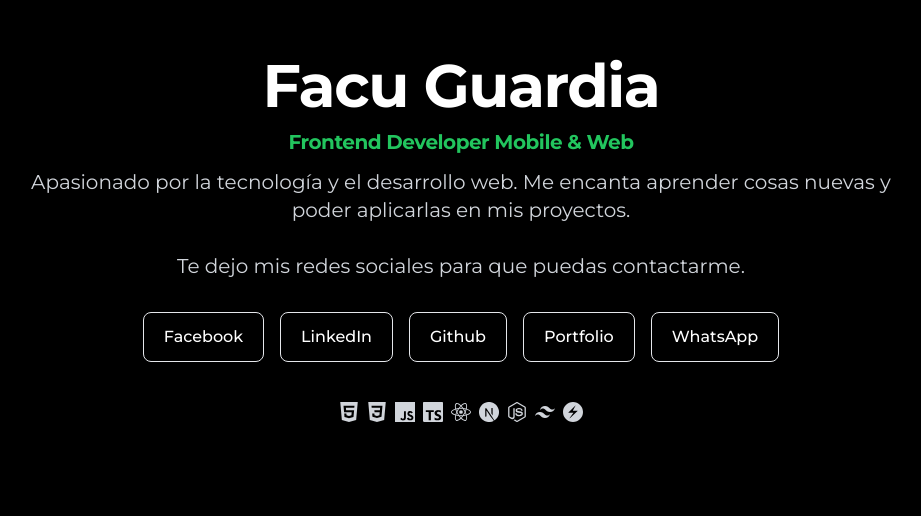
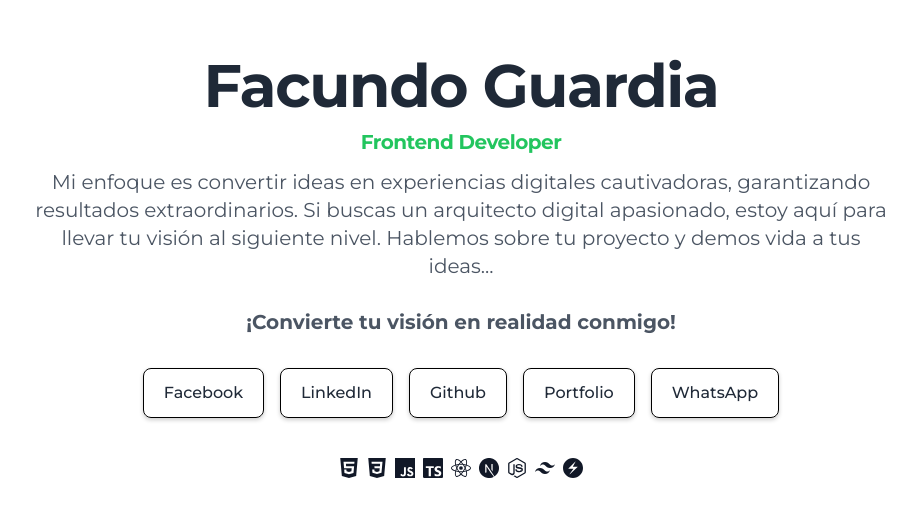
Before and after one commit to facuguardia/dinamic-links, a Next.js app: page / in a window 1280 px wide. Shown: the top 516 px of the page, without its empty margins (179-1100 px from the left). Built offline with nearby package versions, Linux system fonts and the light colour scheme.

Commit message:
Update Footer and Home page styles

```diff
--- a/src/app/components/Footer.tsx
+++ b/src/app/components/Footer.tsx
@@ -13,7 +13,7 @@ import {
 function Footer() {
   return (
     <footer>
-      <div className="flex justify-center items-center gap-2 text-xl text-gray-300">
+      <div className="flex justify-center items-center gap-2 text-xl text-gray-900">
         <SiHtml5 />
         <SiCss3 />
         <SiJavascript />
--- a/src/app/page.tsx
+++ b/src/app/page.tsx
@@ -3,26 +3,29 @@ import Footer from "./components/Footer";
 
 export default function Home() {
   return (
-    <section className="bg-black px-4">
+    <section className="bg-white px-4">
       <div className="h-screen text-center pt-14 pb-7">
-        <h1 className="mb-4 text-4xl font-extrabold tracking-tight leading-none text-white md:text-5xl lg:text-6xl">
-          Facu Guardia
+        <h1 className="mb-4 text-4xl font-extrabold tracking-tight leading-none text-gray-800 md:text-5xl lg:text-6xl">
+          Facundo Guardia
         </h1>
         <h2 className="mb-4 font-extrabold tracking-tight leading-none text-green-500 text-xl">
-          Frontend Developer Mobile & Web
+          Frontend Developer
         </h2>
-        <p className="mb-8 text-lg font-normal text-gray-300 lg:text-xl sm:px-16 lg:px-48">
-          Apasionado por la tecnología y el desarrollo web. Me encanta aprender
-          cosas nuevas y poder aplicarlas en mis proyectos.
+        <p className="mb-8 text-lg font-normal text-gray-600 lg:text-xl sm:px-16 lg:px-48">
+          Mi enfoque es convertir ideas en experiencias digitales cautivadoras,
+          garantizando resultados extraordinarios. Si buscas un arquitecto
+          digital apasionado, estoy aquí para llevar tu visión al siguiente
+          nivel. Hablemos sobre tu proyecto y demos vida a tus ideas...
           <br />
           <br />
-          Te dejo mis redes sociales para que puedas contactarme.
+          <strong>¡Convierte tu visión en realidad conmigo!</strong>
         </p>
         <div className="flex flex-col sm:flex-row sm:justify-center gap-4">
           <Link
             href="https://www.facebook.com/facu.guardia.86/"
             target="_blank"
-            className="inline-flex justify-center items-center py-3 px-5 text-base font-medium text-center text-white rounded-lg border hover:border-blue-600 hover:text-blue-600"
+            className="inline-flex justify-center items-center py-3 px-5 text-base font-medium text-center text-gray-800 rounded-lg border border-black hover:border-blue-600 hover:text-blue-600 shadow-2xl"
+            style={{ boxShadow: "0 2px 4px rgba(0, 0, 0, 0.2)" }}
           >
             Facebook
           </Link>
@@ -30,7 +33,8 @@ export default function Home() {
           <Link
             href="https://www.linkedin.com/in/facu-guardia/"
             target="_blank"
-            className="inline-flex justify-center items-center py-3 px-5 text-base font-medium text-center text-white rounded-lg border hover:border-blue-400 hover:text-blue-400"
+            className="inline-flex justify-center items-center py-3 px-5 text-base font-medium text-center text-gray-800 rounded-lg border border-black hover:border-blue-400 hover:text-blue-400"
+            style={{ boxShadow: "0 2px 4px rgba(0, 0, 0, 0.2)" }}
           >
             LinkedIn
           </Link>
@@ -38,15 +42,17 @@ export default function Home() {
           <Link
             href="https://github.com/facuguardia"
             target="_blank"
-            className="inline-flex justify-center items-center py-3 px-5 text-base font-medium text-center text-white rounded-lg border hover:border-black"
+            className="inline-flex justify-center items-center py-3 px-5 text-base font-medium text-center text-gray-800 rounded-lg border border-black hover:border-black"
+            style={{ boxShadow: "0 2px 4px rgba(0, 0, 0, 0.2)" }}
           >
             Github
           </Link>
 
           <Link
-            href="https://facuguardia.netlify.app/"
+            href="https://facu-dev.vercel.app/"
             target="_blank"
-            className="inline-flex justify-center items-center py-3 px-5 text-base font-medium text-center text-white rounded-lg border hover:border-yellow-500 hover:text-yellow-500"
+            className="inline-flex justify-center items-center py-3 px-5 text-base font-medium text-center text-gray-800 rounded-lg border border-black hover:border-yellow-500 hover:text-yellow-500"
+            style={{ boxShadow: "0 2px 4px rgba(0, 0, 0, 0.2)" }}
           >
             Portfolio
           </Link>
@@ -54,7 +60,8 @@ export default function Home() {
           <Link
             href="https://bit.ly/wsp-dev"
             target="_blank"
-            className="inline-flex justify-center items-center py-3 px-5 text-base font-medium text-center text-white rounded-lg border hover:border-green-500 hover:text-green-500"
+            className="inline-flex justify-center items-center py-3 px-5 text-base font-medium text-center text-gray-800 rounded-lg border border-black hover:border-green-500 hover:text-green-500"
+            style={{ boxShadow: "0 2px 4px rgba(0, 0, 0, 0.2)" }}
           >
             WhatsApp
           </Link>
```
